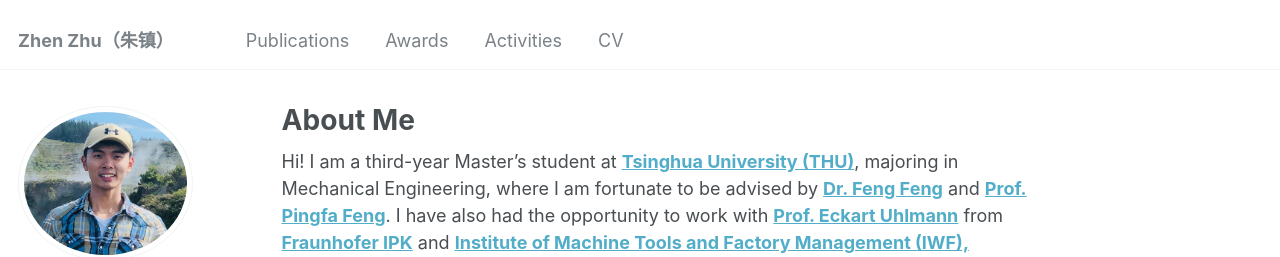
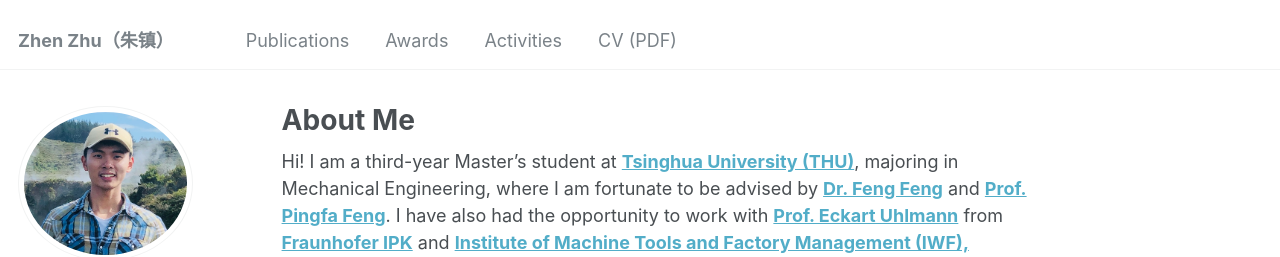
Before and after one commit to zhenzhuzz/zhenzhuzz.github.io, a Jekyll site: the page built from _pages/about.md, in a window 1280 px wide. Shown: the top 257 px of the page. Built offline with Jekyll 4.4.1, drawn with Linux system fonts in a browser that asks for light colours; some web fonts are replaced.

Commit message:
Update navigation.yml

```diff
--- a/_data/navigation.yml
+++ b/_data/navigation.yml
@@ -17,7 +17,7 @@ main:
   - title: "Activities"
     url: /activities/
 
-  - title: "CV"
+  - title: "CV (PDF)"
     url: /CV_ZhenZhu.pdf/
     # url: /cv/
 
```
